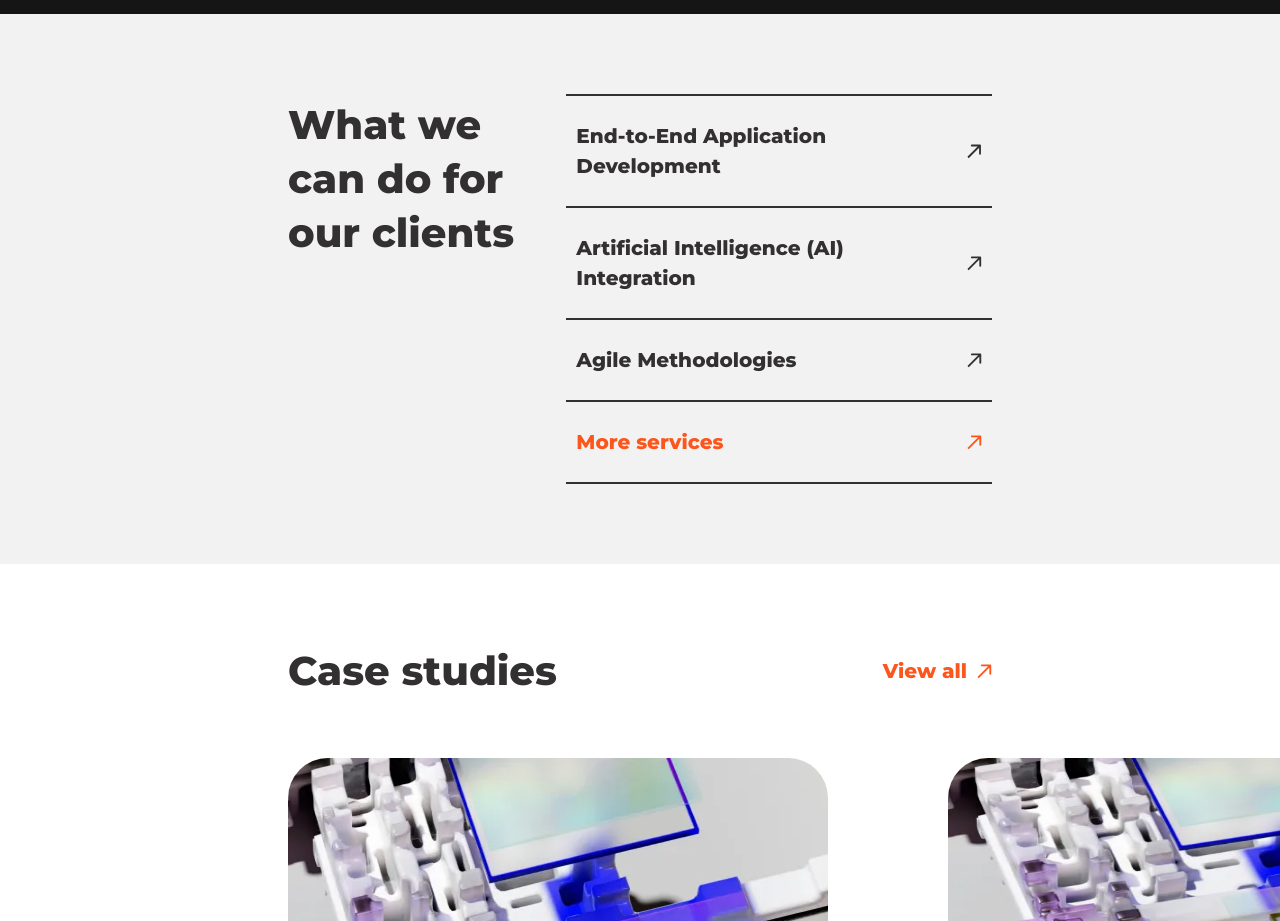
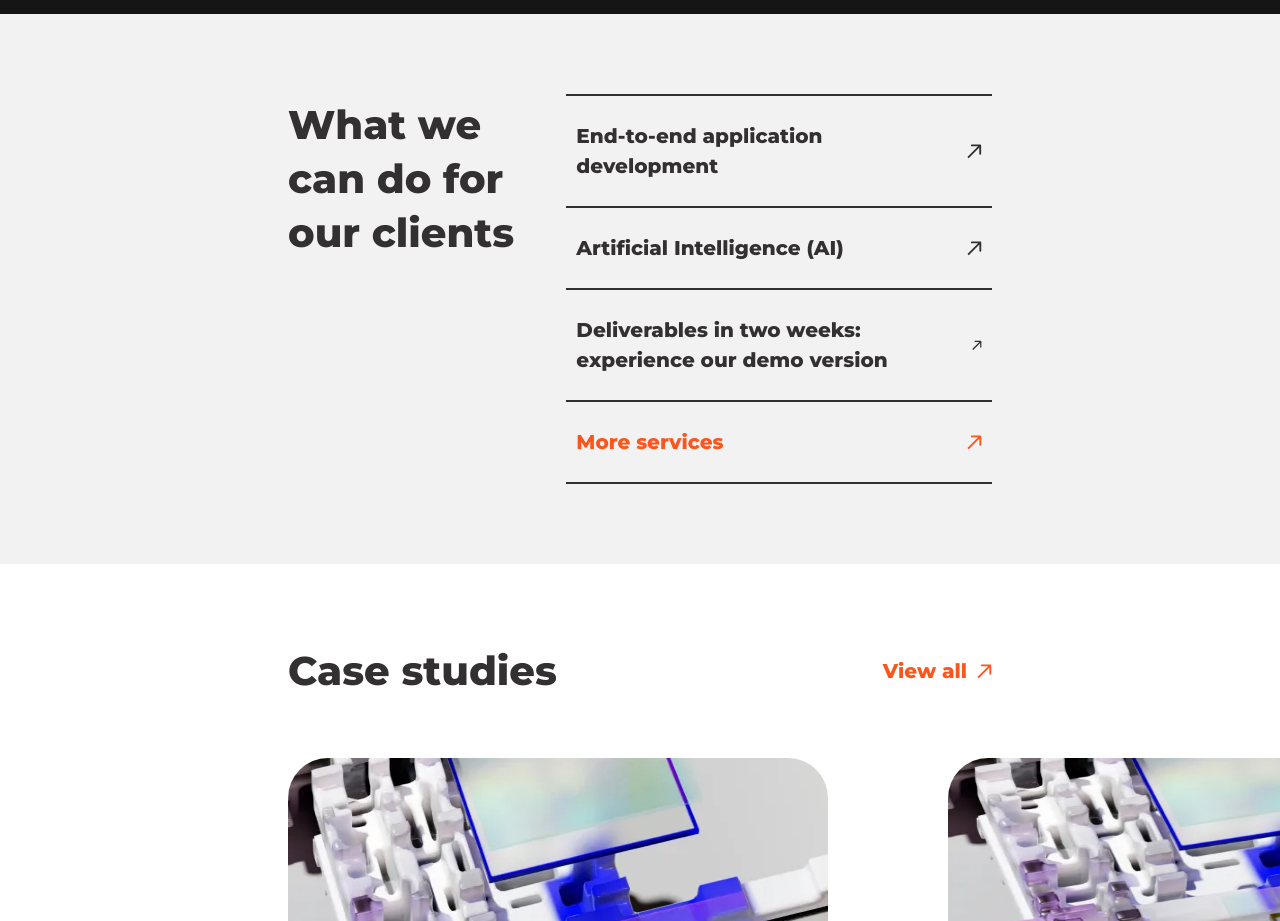
Before and after one commit to skabanets/sonomics, a React (Vite) app: page / in a window 1280 px wide. Shown: the part 1980-2901 px from the top of the page. Built offline with nearby package versions, Linux system fonts and the light colour scheme.

Commit message:
Update services and navLinks constants

```diff
--- a/src/constants/navLinks.ts
+++ b/src/constants/navLinks.ts
@@ -1,5 +1,7 @@
+import { services } from "./services";
+
 export const navLinks = [
-  { text: "Services", link: "/services" },
+  { text: "Services", link: "/services", subLinks: services },
   { text: "Industries", link: "/industries" },
   { text: "Case study", link: "/case-study" },
   { text: "About", link: "/about" },
--- a/src/constants/services.ts
+++ b/src/constants/services.ts
@@ -1,9 +1,9 @@
 export const services = [
   {
     id: 1,
-    name: "End-to-End Application Development",
+    name: "End-to-end application development",
     cardTitle: "End-to-End application development",
-    link: "/services",
+    link: "/services1",
     features: [
       "Custom software development tailored to your business goals",
       "Mobile and web application development",
@@ -13,9 +13,9 @@ export const services = [
   },
   {
     id: 2,
-    name: "Artificial Intelligence (AI) Integration",
+    name: "Artificial Intelligence (AI)",
     cardTitle: "Transform your business with artificial intelligence",
-    link: "/services",
+    link: "/services2",
     features: [
       "Leverage machine learning for predictive analytics",
       "Automate repetitive processes to free up resources",
@@ -25,9 +25,9 @@ export const services = [
   },
   {
     id: 3,
-    name: "Agile Methodologies",
+    name: "Deliverables in two weeks: experience our demo version",
     cardTitle: "Deliverables in 2 weeks: experience our demo version",
-    link: "/services",
+    link: "/services3",
     features: [
       "Quick turnaround demo to showcase immediate value",
       "Real-time feedback and customization based on your needs",
@@ -36,9 +36,9 @@ export const services = [
   },
   {
     id: 4,
-    name: "End-to-End Application Development",
+    name: "Requirement analysis & development planning",
     cardTitle: "End-to-End application development",
-    link: "/services",
+    link: "/services4",
     features: [
       "Custom software development tailored to your business goals",
       "Mobile and web application development",
@@ -48,9 +48,9 @@ export const services = [
   },
   {
     id: 5,
-    name: "Artificial Intelligence (AI) Integration",
+    name: "Agile methodologies: scrum, kanban, and hybrid Approaches",
     cardTitle: "Transform your business with artificial intelligence",
-    link: "/services",
+    link: "/services5",
     features: [
       "Leverage machine learning for predictive analytics",
       "Automate repetitive processes to free up resources",
@@ -60,9 +60,9 @@ export const services = [
   },
   {
     id: 6,
-    name: "Agile Methodologies",
+    name: "Optimize business processes with tailored systems (CRM)",
     cardTitle: "Deliverables in 2 weeks: experience our demo version",
-    link: "/services",
+    link: "/services6",
     features: [
       "Quick turnaround demo to showcase immediate value",
       "Real-time feedback and customization based on your needs",
@@ -71,9 +71,9 @@ export const services = [
   },
   {
     id: 7,
-    name: "End-to-End Application Development",
+    name: "Cloud integration with leading providers",
     cardTitle: "End-to-End application development",
-    link: "/services",
+    link: "/services7",
     features: [
       "Custom software development tailored to your business goals",
       "Mobile and web application development",
```
